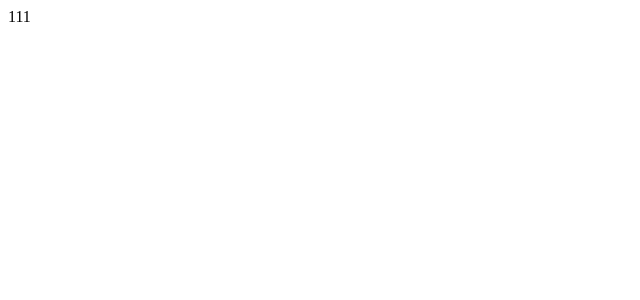
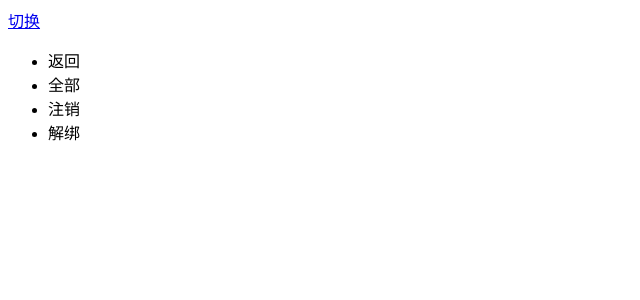
Before and after one commit to Asplitline/t-vue-demo, a Vue app: page / in a window 1280 px wide. Shown: the top 300 px of the page, without its empty margins (0-640 px from the left). Built offline with nearby package versions, Linux system fonts and the light colour scheme.

Commit message:
vue-i18n

```diff
--- a/package.json
+++ b/package.json
@@ -9,7 +9,8 @@
   },
   "dependencies": {
     "core-js": "^3.6.5",
-    "vue": "^2.6.11"
+    "vue": "^2.6.11",
+    "vue-i18n": "^8.26.8"
   },
   "devDependencies": {
     "@vue/cli-plugin-babel": "~4.5.0",
--- a/src/App.vue
+++ b/src/App.vue
@@ -1,12 +1,16 @@
 <template>
 	<div id="app">
-		111
+		<Demo></Demo>
 	</div>
 </template>
 
 <script>
+import Demo from '@/components/Demo'
 export default {
-	name: 'App'
+	name: 'App',
+	components: {
+		Demo
+	}
 }
 </script>
 
--- /dev/null
+++ b/src/components/Demo.vue
@@ -0,0 +1,26 @@
+<template>
+	<div>
+		<a href="javascript:;" @click="exchange">
+			{{$t('btn.exchange')}}
+		</a>
+		<ul>
+			<li>{{$t('btn.back')}}</li>
+			<li>{{$t('btn.all')}}</li>
+			<li>{{$t('btn.logout')}}</li>
+			<li>{{$t('btn.unbind')}}</li>
+		</ul>
+	</div>
+</template>
+
+<script>
+export default {
+	methods: {
+		exchange() {
+			this.$i18n.locale = this.$i18n.locale === 'zh-CN' ? 'en-US' : 'zh-CN'
+		}
+	}
+}
+</script>
+
+<style>
+</style>
--- /dev/null
+++ b/src/locale/en-US.js
@@ -0,0 +1,17 @@
+export const btn = {
+  back: 'Return',
+  all: 'All',
+  logout: 'Logout',
+  unbind: 'Unbind',
+  save: 'Save',
+  manage: 'Manage',
+  close: 'Close',
+  confirm: 'Confirm',
+  delete: 'Delete',
+  cancel: 'Cancel',
+  remove: 'Remove',
+  transfer: 'Transfer',
+  receipt: 'Receipt',
+  exchange: 'Exchange',
+  send: 'Send'
+}
--- /dev/null
+++ b/src/locale/index.js
@@ -0,0 +1,14 @@
+import Vue from 'vue'
+import VueI18n from 'vue-i18n'
+
+Vue.use(VueI18n)
+
+const i18n = new VueI18n({
+  locale: 'zh-CN',
+  messages: {
+    "zh-CN": require('./zh-CN.js'),
+    "en-US": require('./en-US.js')
+  }
+})
+
+export default i18n
--- /dev/null
+++ b/src/locale/zh-CN.js
@@ -0,0 +1,17 @@
+export const btn = {
+  back: '返回',
+  all: '全部',
+  logout: '注销',
+  unbind: '解绑',
+  save: '保存',
+  manage: '管理',
+  close: '关闭',
+  confirm: '确认',
+  delete: '删除',
+  cancel: '取消',
+  remove: '移除',
+  transfer: '转账',
+  receipt: '收款',
+  exchange: '切换',
+  send: '发送'
+}
--- a/src/main.js
+++ b/src/main.js
@@ -1,8 +1,9 @@
 import Vue from 'vue'
 import App from './App.vue'
-
+import i18n from '@/locale'
 Vue.config.productionTip = false
 
 new Vue({
+  i18n,
   render: h => h(App)
 }).$mount('#app')
```
Also changed, not shown: .eslintrc.js, 1 other file (tests, documents, lock files or other folders).
